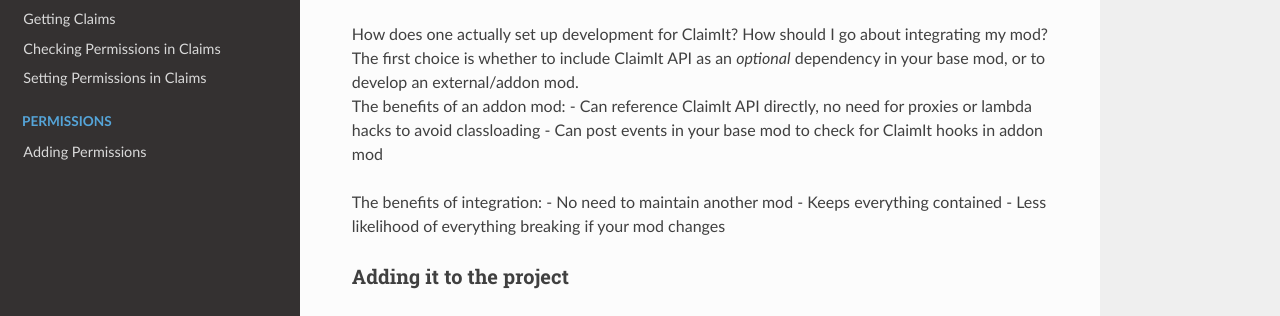
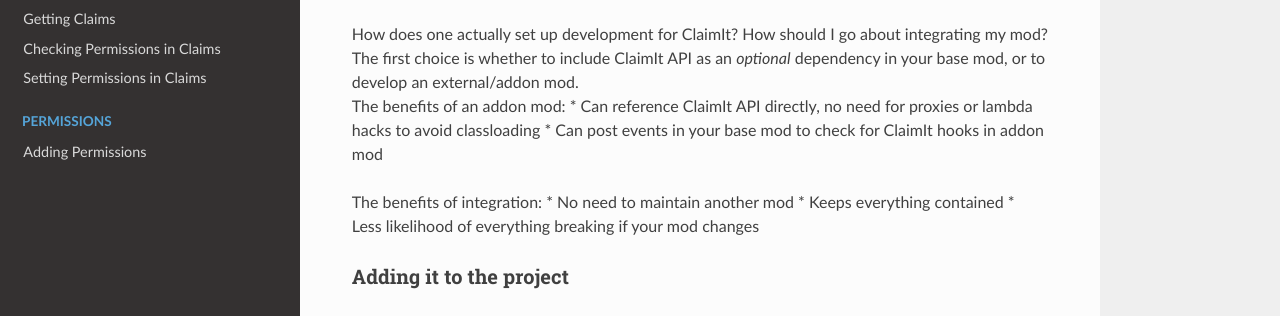
Before and after one commit to itsmeow/ClaimIt, an MkDocs documentation site: the page built from docs/index.md, in a window 1280 px wide and 900 px high. Shown: the part 265-581 px from the top of the window. Built offline with MkDocs 1.6.1, drawn with Linux system fonts in a browser that asks for light colours; nearby versions of some CDN libraries.

```diff
--- a/docs/index.md
+++ b/docs/index.md
@@ -7,13 +7,13 @@ ClaimIt API has been designed for modders to integrate their mods and develop ad
 How does one actually set up development for ClaimIt? How should I go about integrating my mod?<br>
 The first choice is whether to include ClaimIt API as an *optional* dependency in your base mod, or to develop an external/addon mod.<br>
 The benefits of an addon mod:
- - Can reference ClaimIt API directly, no need for proxies or lambda hacks to avoid classloading
- - Can post events in your base mod to check for ClaimIt hooks in addon mod<br>
+* Can reference ClaimIt API directly, no need for proxies or lambda hacks to avoid classloading
+* Can post events in your base mod to check for ClaimIt hooks in addon mod<br>
 
 The benefits of integration:
- - No need to maintain another mod
- - Keeps everything contained
- - Less likelihood of everything breaking if your mod changes
+* No need to maintain another mod
+* Keeps everything contained
+* Less likelihood of everything breaking if your mod changes
 
 ### Adding it to the project
 
```
